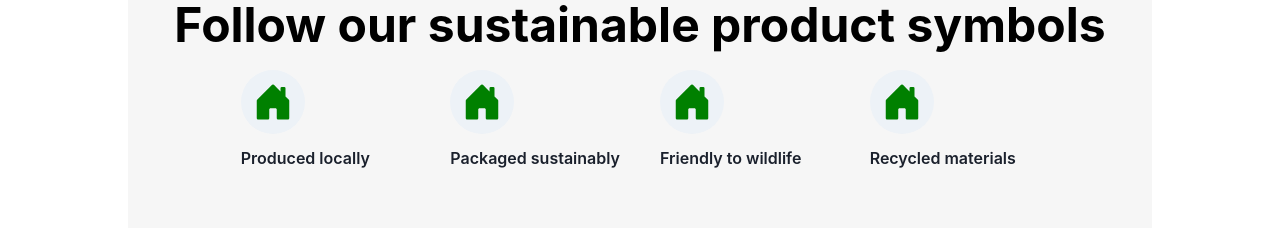
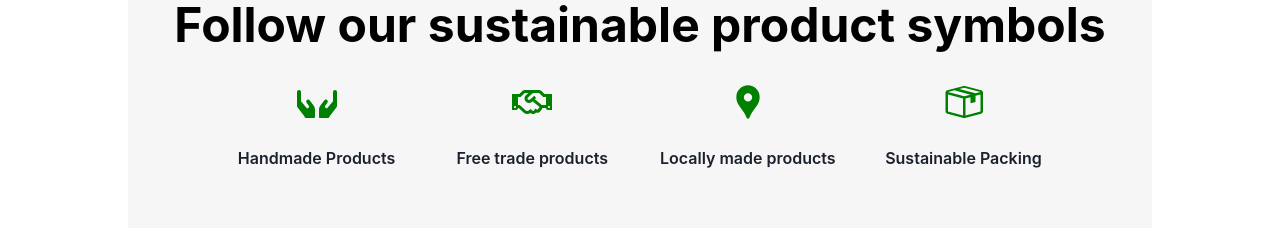
Before and after one commit to GDSCUTM-CommunityProjects/Sustainazon, a React (Create React App) app in the folder client/: page / in a window 1280 px wide. Shown: the part 1009-1237 px from the top of the page. Built offline with nearby package versions, Linux system fonts and the light colour scheme; no server answers.

Commit message:
Add sustainable product symbols on homepage

```diff
--- a/client/src/components/LandingPage/Features.js
+++ b/client/src/components/LandingPage/Features.js
@@ -11,11 +11,13 @@ import {
   Flex,
   useBreakpointValue,
 } from "@chakra-ui/react";
-import { BsFillHouseDoorFill } from "react-icons/bs";
+import { MdLocationPin } from "react-icons/md";
+import { FaRegHandshake, FaHands } from "react-icons/fa";
+import { GoPackage } from "react-icons/go";
 
 function Feature({ title, text, icon }) {
   return (
-    <Stack>
+    <Stack alignItems={"center"}>
       <Flex
         w={16}
         h={16}
@@ -23,7 +25,6 @@ function Feature({ title, text, icon }) {
         justify="center"
         color="white"
         rounded="full"
-        bg="gray.100"
         mb={1}
       >
         {icon}
@@ -58,37 +59,37 @@ export default function FourColumns() {
           <Feature
             icon={
               <Icon
-                as={BsFillHouseDoorFill}
+                as={FaHands}
                 w={10}
                 h={10}
                 alignItems="center"
                 color="green"
               />
             }
-            title="Produced locally"
+            title="Handmade Products"
             text=""
           />
           <Feature
             icon={
               <Icon
-                as={BsFillHouseDoorFill}
+                as={FaRegHandshake}
                 w={10}
                 h={10}
                 color="green"
                 flexDirection="row"
               />
             }
-            title="Packaged sustainably"
+            title="Free trade products"
             text=""
           />
           <Feature
-            icon={<Icon as={BsFillHouseDoorFill} w={10} h={10} color="green" />}
-            title="Friendly to wildlife"
+            icon={<Icon as={MdLocationPin} w={10} h={10} color="green" />}
+            title="Locally made products"
             text=""
           />
           <Feature
-            icon={<Icon as={BsFillHouseDoorFill} w={10} h={10} color="green" />}
-            title="Recycled materials"
+            icon={<Icon as={GoPackage} w={10} h={10} color="green" />}
+            title="Sustainable Packing"
             text=""
           />
         </SimpleGrid>
--- a/client/src/pages/ProductDetailPage.js
+++ b/client/src/pages/ProductDetailPage.js
@@ -98,7 +98,7 @@ export const ProductDetailPage = () => {
       },
       ftrade: {
         icon: <FaRegHandshake />,
-        description: "This is a freetrade product",
+        description: "This is a free trade product",
       },
       local: {
         icon: <MdLocationPin />,
@@ -129,7 +129,9 @@ export const ProductDetailPage = () => {
           <PopoverContent>
             <PopoverArrow />
             <PopoverCloseButton />
-            <PopoverHeader>What does this icon mean?</PopoverHeader>
+            <PopoverHeader>
+              <Text fontWeight={"semibold"}>What does this icon mean?</Text>
+            </PopoverHeader>
             <PopoverBody>{iconTagMapping[item].description}</PopoverBody>
           </PopoverContent>
         </Popover>
```
